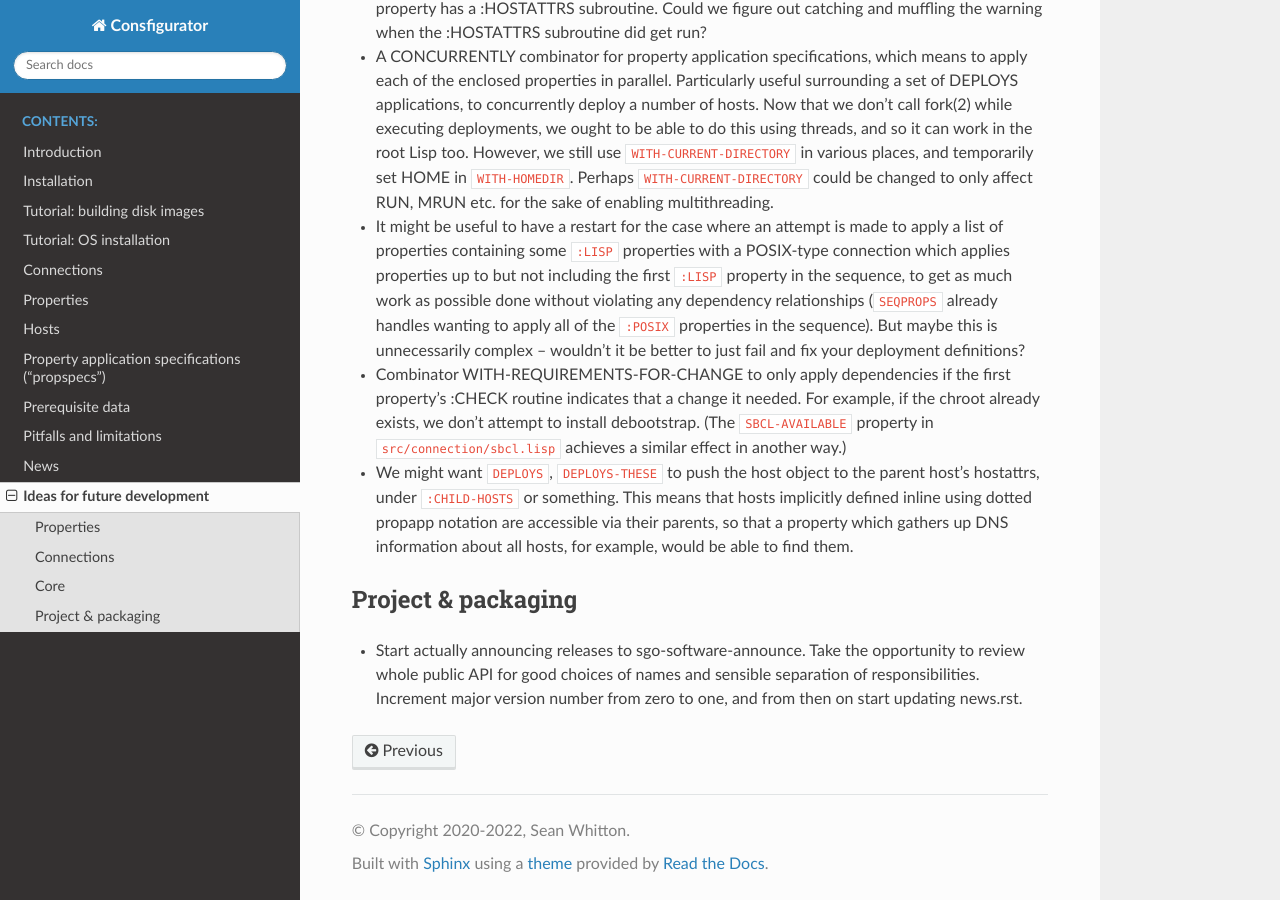
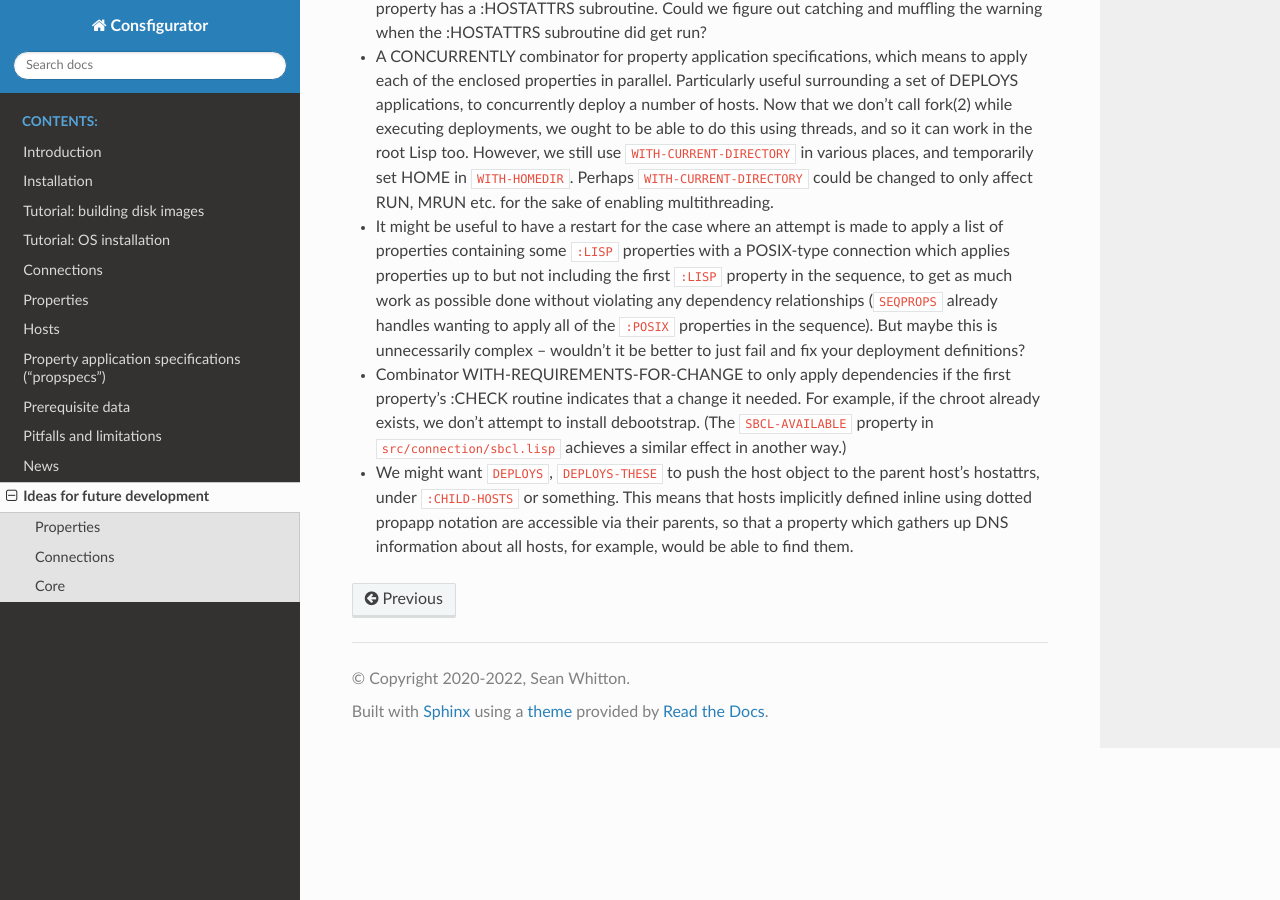
Before and after one commit to spwhitton/consfigurator, a Sphinx documentation site: the page built from doc/ideas.rst, in a window 1280 px wide and 900 px high, scrolled down 937 px. Built offline with Sphinx 7.4.7 and the Read the Docs theme 2.0.0, drawn with Linux system fonts in a browser that asks for light colours.

Commit message:
update ideas.rst for 1.0.0 release
Signed-off-by: Sean Whitton <spwhitton@spwhitton.name>

```diff
--- a/doc/ideas.rst
+++ b/doc/ideas.rst
@@ -76,11 +76,3 @@ Core
   that hosts implicitly defined inline using dotted propapp notation are
   accessible via their parents, so that a property which gathers up DNS
   information about all hosts, for example, would be able to find them.
-
-Project & packaging
--------------------
-
-- Start actually announcing releases to sgo-software-announce.  Take the
-  opportunity to review whole public API for good choices of names and
-  sensible separation of responsibilities.  Increment major version number
-  from zero to one, and from then on start updating news.rst.
```
